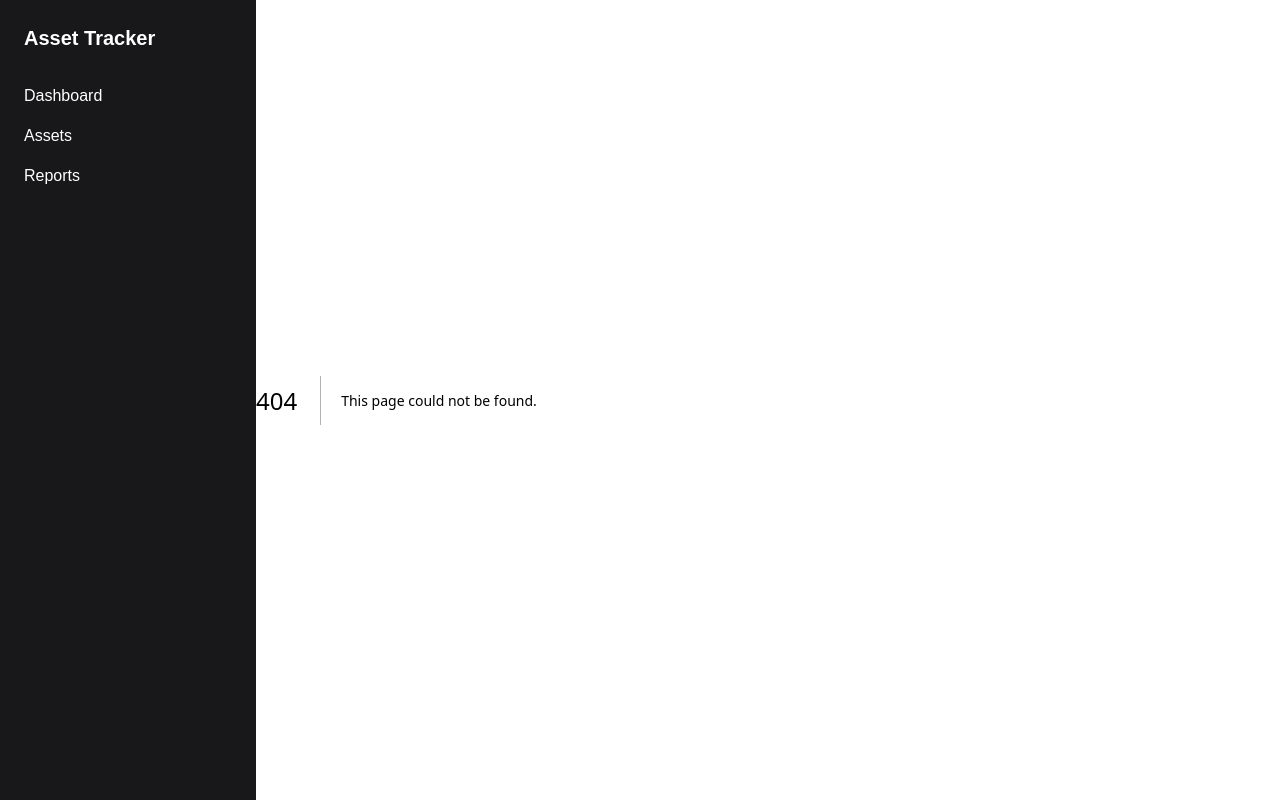
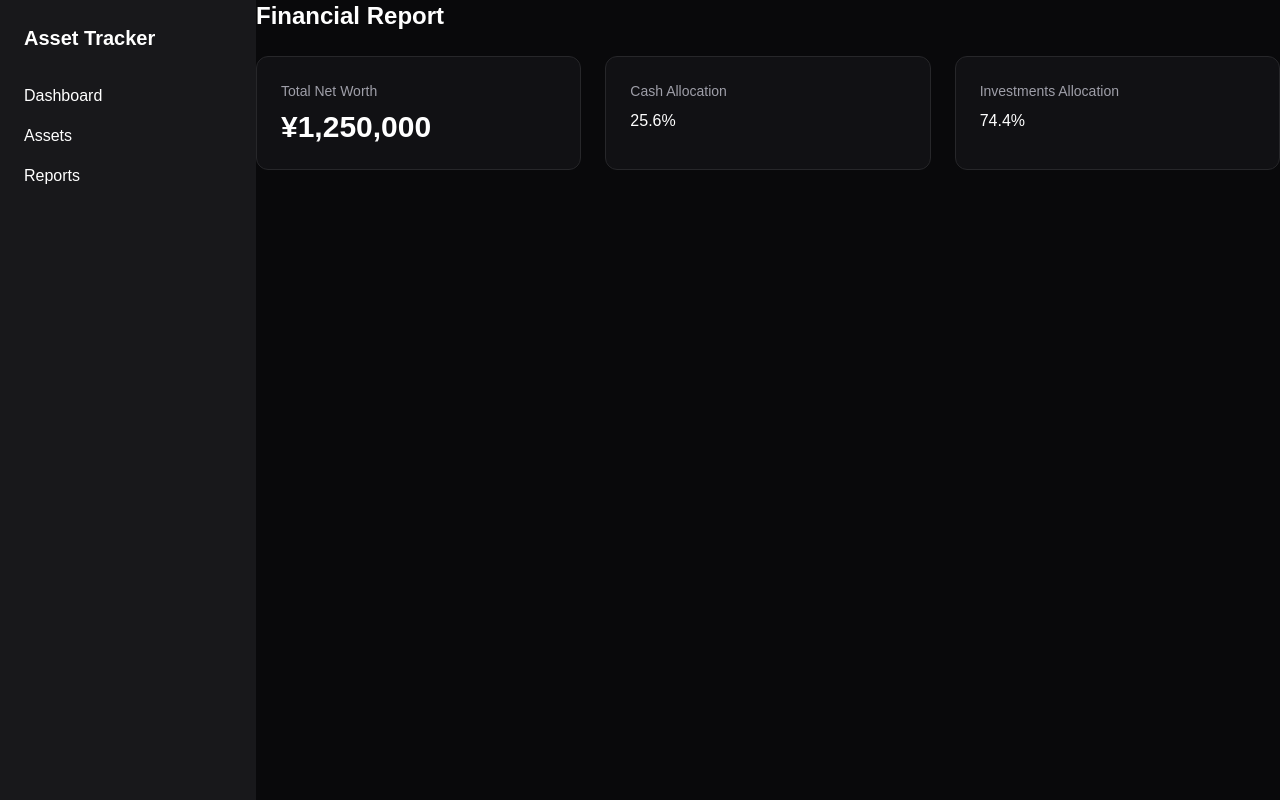
Before and after one commit to tanishkarao16/financial-asset-tracker, a Next.js app: page /report in a window 1280 px wide. Before the commit this address had no page. Built offline with nearby package versions, Linux system fonts and the light colour scheme.

Commit message:
Add financial report page

```diff
--- a/app/components/Sidebar.tsx
+++ b/app/components/Sidebar.tsx
@@ -14,7 +14,7 @@ export default function Sidebar() {
             Assets
           </Link>
 
-          <Link href="#" className="block hover:text-zinc-300">
+          <Link href="/report" className="block hover:text-zinc-300">
             Reports
           </Link>
         </nav>
--- /dev/null
+++ b/app/report/page.tsx
@@ -0,0 +1,36 @@
+"use client";
+import Container from "../components/Container";
+import Card from "../components/Card";
+import { useAssets } from "../context/AssetContext";
+
+export default function ReportPage() {
+  const { assets } = useAssets();
+
+  const total = assets.reduce((sum, a) => sum + a.value, 0);
+
+  const byType = {
+    cash: assets.filter(a => a.type === "cash").reduce((s, a) => s + a.value, 0),
+    stock: assets.filter(a => a.type === "stock").reduce((s, a) => s + a.value, 0),
+    crypto: assets.filter(a => a.type === "crypto").reduce((s, a) => s + a.value, 0),
+  };
+
+  return (
+    <Container>
+      <h1 className="text-2xl font-semibold mb-6">Financial Report</h1>
+
+      <div className="grid grid-cols-1 md:grid-cols-3 gap-6">
+        <Card title="Total Net Worth">
+          <p className="text-3xl font-semibold">¥{total.toLocaleString()}</p>
+        </Card>
+
+        <Card title="Cash Allocation">
+          <p>{((byType.cash / total) * 100 || 0).toFixed(1)}%</p>
+        </Card>
+
+        <Card title="Investments Allocation">
+          <p>{(((byType.stock + byType.crypto) / total) * 100 || 0).toFixed(1)}%</p>
+        </Card>
+      </div>
+    </Container>
+  );
+}
```
